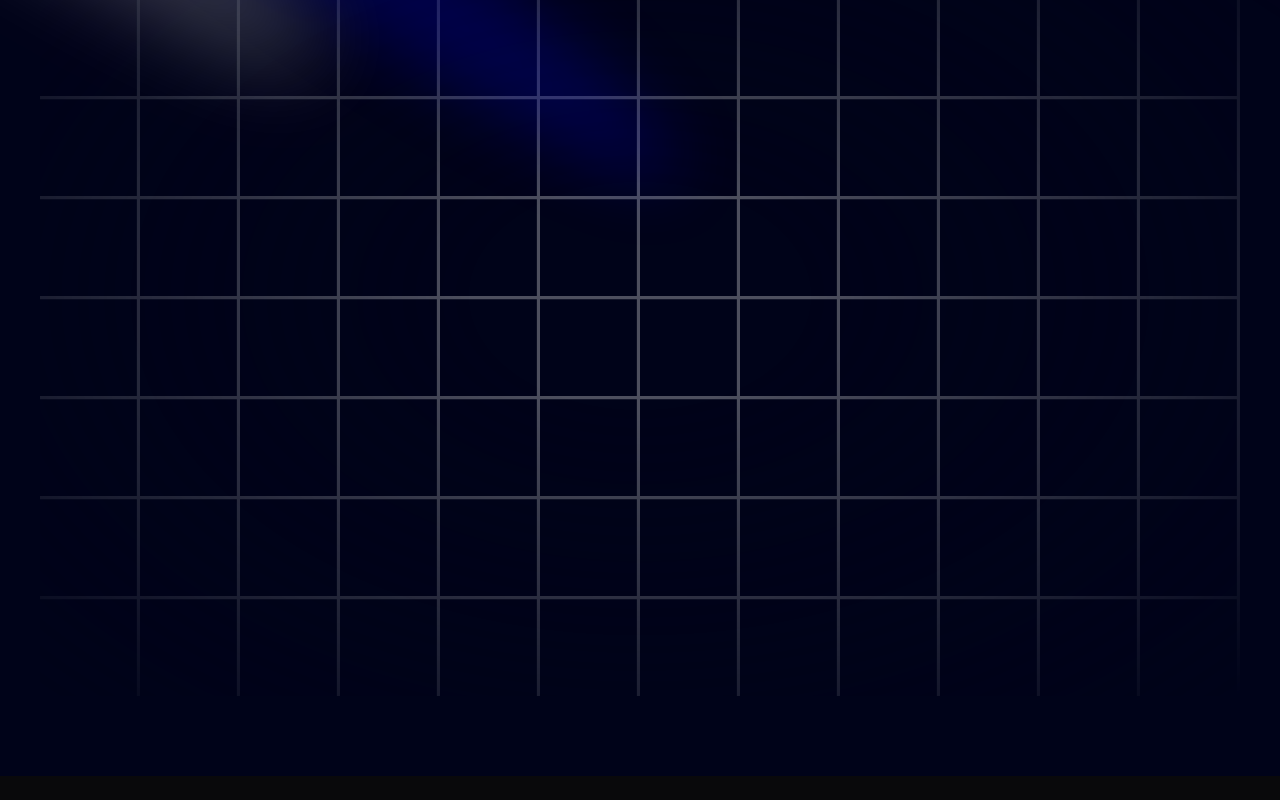
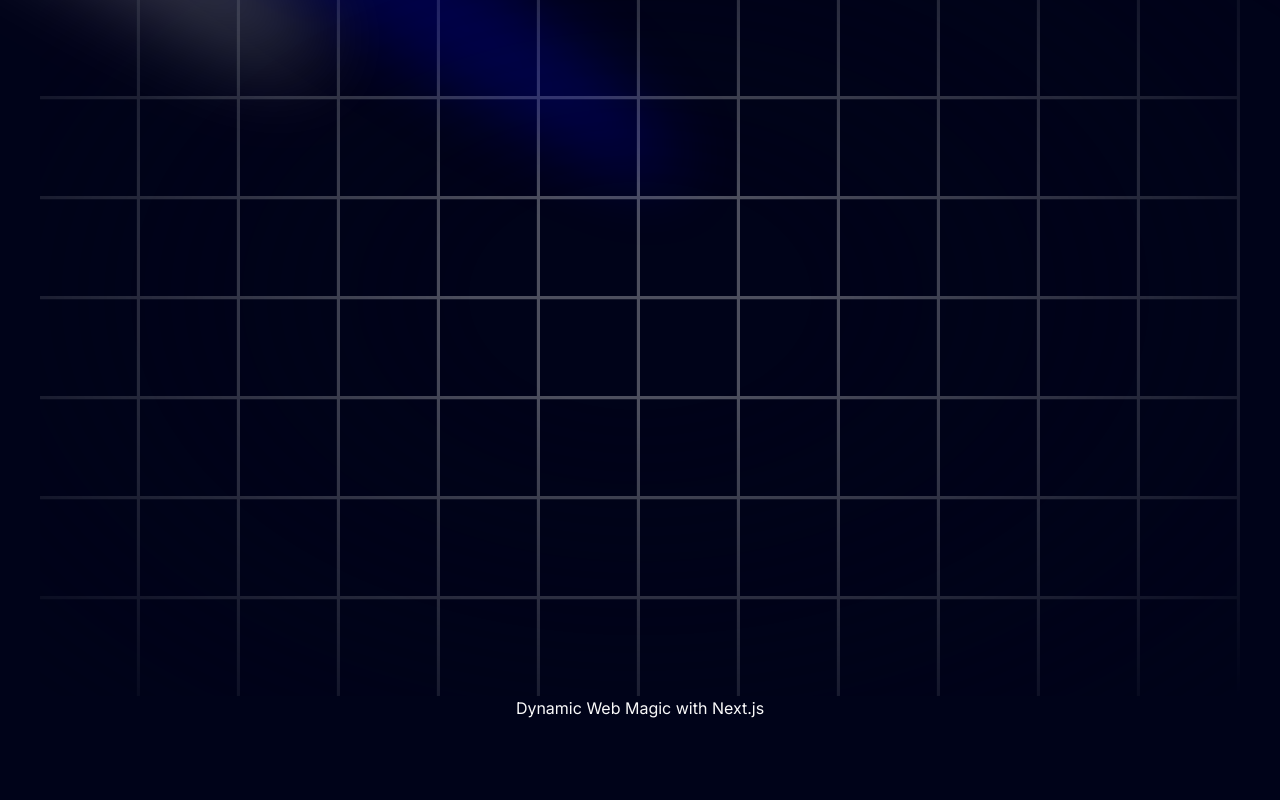
Before and after one commit to Farok-Hossain/portfolio-with-nextjs, a Next.js app: page / in a window 1280 px wide. Shown: the part 248-1048 px from the top of the page. Before the commit the page ends 1024 px from the top, so only its background shows below. Built offline with nearby package versions, Linux system fonts and the light colour scheme.

Commit message:
updated hero

```diff
--- a/components/Hero.tsx
+++ b/components/Hero.tsx
@@ -18,6 +18,11 @@ const Hero = () => {
       <div className="h-screen w-full dark:bg-black-100 bg-white  dark:bg-grid-white/[0.3] bg-grid-black/[0.2] relative flex items-center justify-center">
         <div className="absolute pointer-events-none inset-0 flex items-center justify-center dark:bg-black-100 bg-white [mask-image:radial-gradient(ellipse_at_center,transparent_20%,black)]" />
       </div>
+      <div className="flex justify-center">
+        <div className="max-w-[89vw]">
+          <h1>Dynamic Web Magic with Next.js</h1>
+        </div>
+      </div>
     </div>
   );
 };
```
